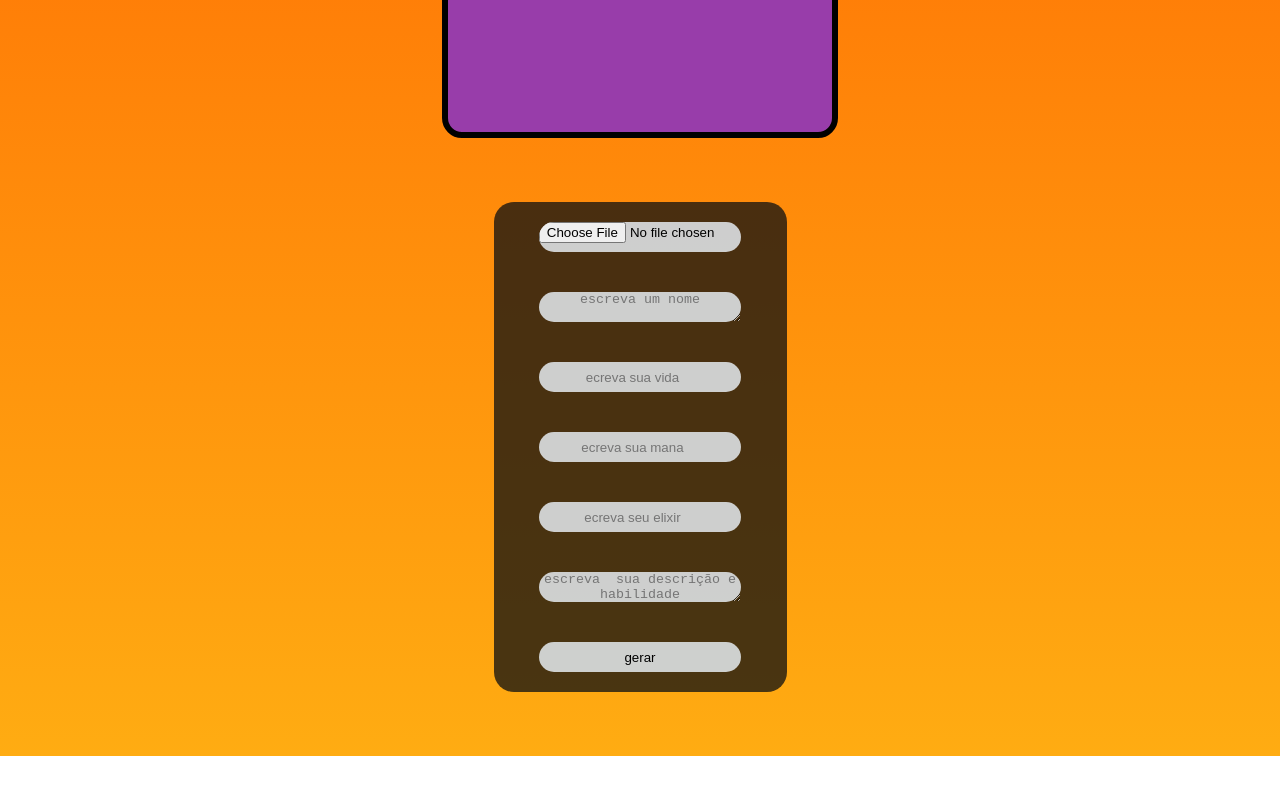
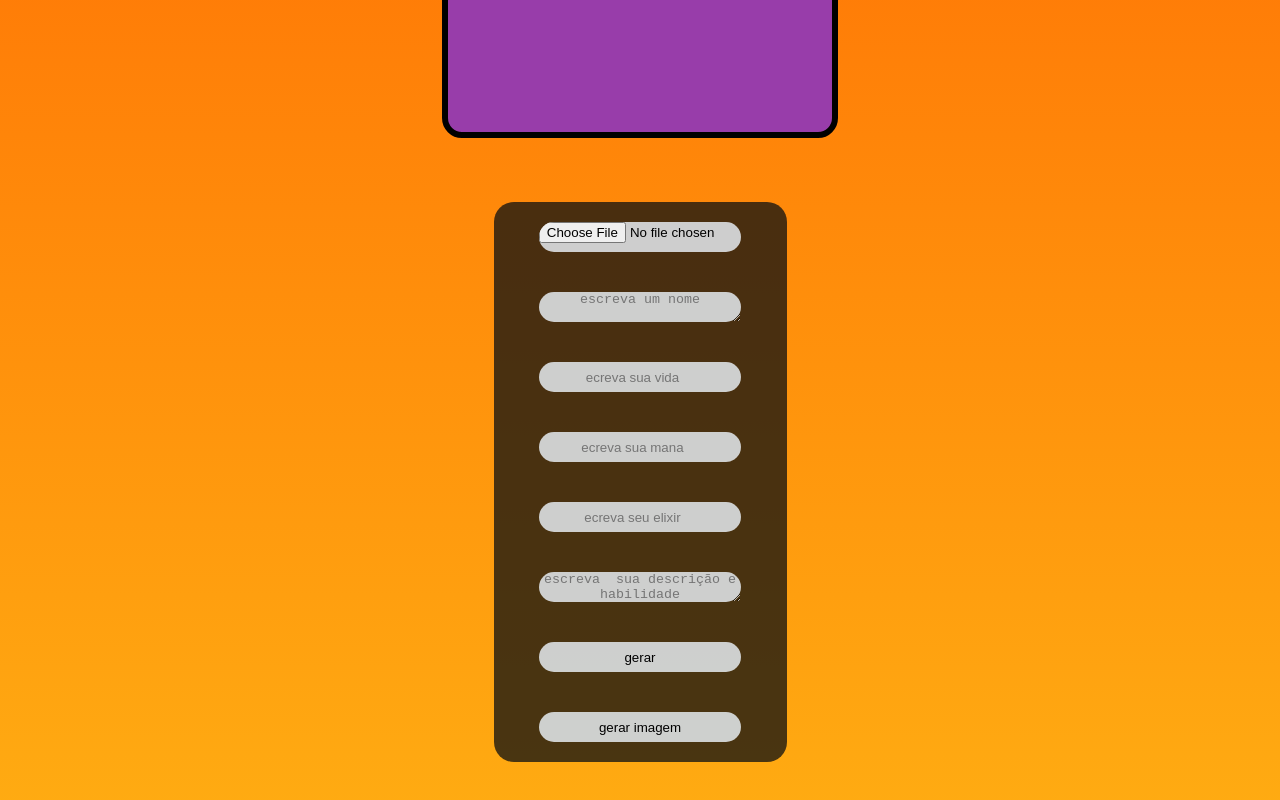
Before and after one commit to ghwdev/criador-de-cartas, a plain HTML site: page index.html in a window 1280 px wide. Shown: the part 556-1356 px from the top of the page. Before the commit the page ends 1312 px from the top, so only its background shows below. Drawn offline with nearby package versions, Linux system fonts and the light colour scheme.

Commit message:
Update index.html

```diff
--- a/index.html
+++ b/index.html
@@ -48,6 +48,8 @@
 <input class="elixi"type="number" placeholder="ecreva seu elixir">
 <textarea class="hd" placeholder="escreva  sua descrição e habilidade"></textarea>
 <button class="butao">gerar</button>
+      <button class="butao2">gerar imagem</button>
+
 
     </div>
     <script src="https://cdnjs.cloudflare.com/ajax/libs/html2canvas/1.4.1/html2canvas.min.js"></script>
```
